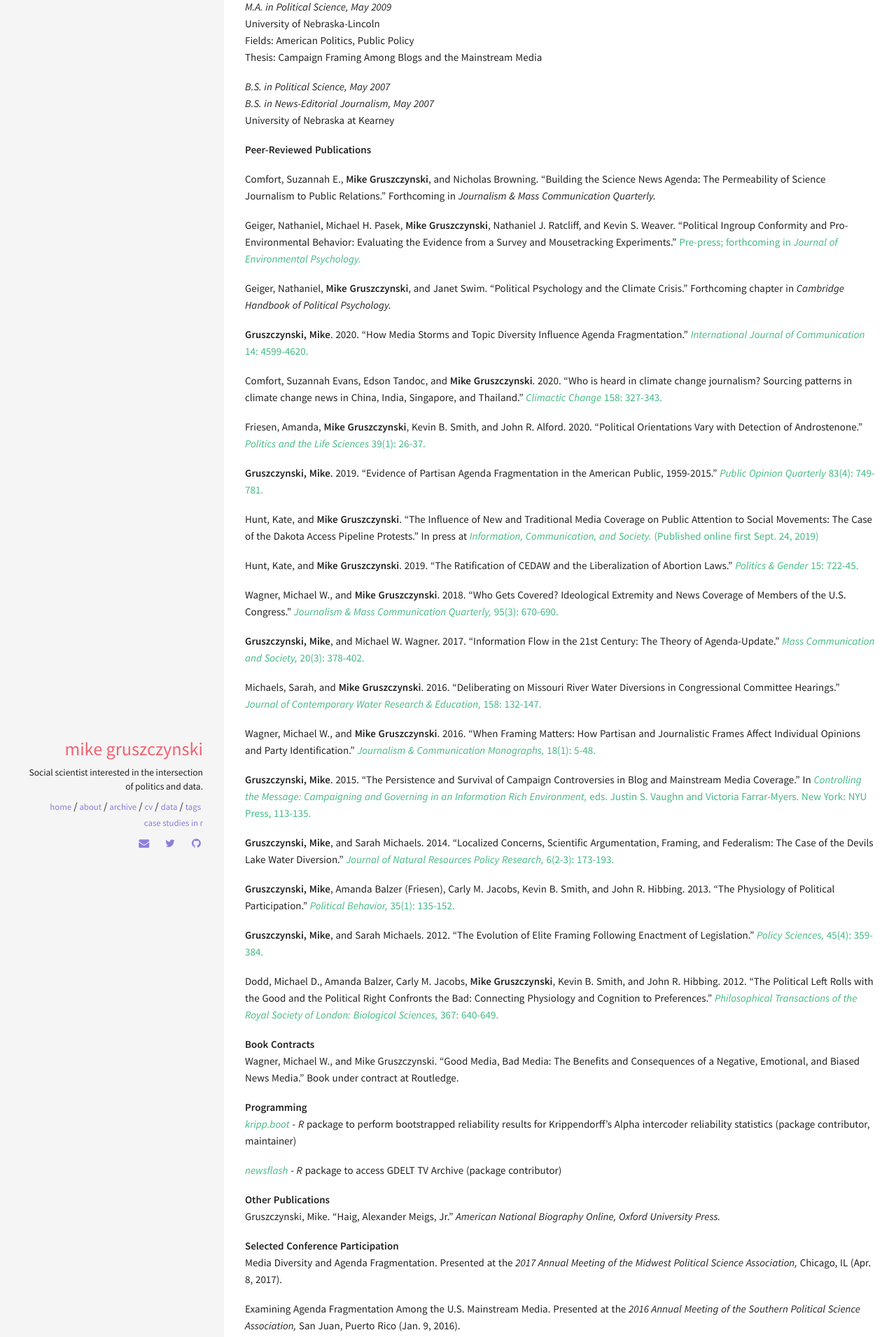
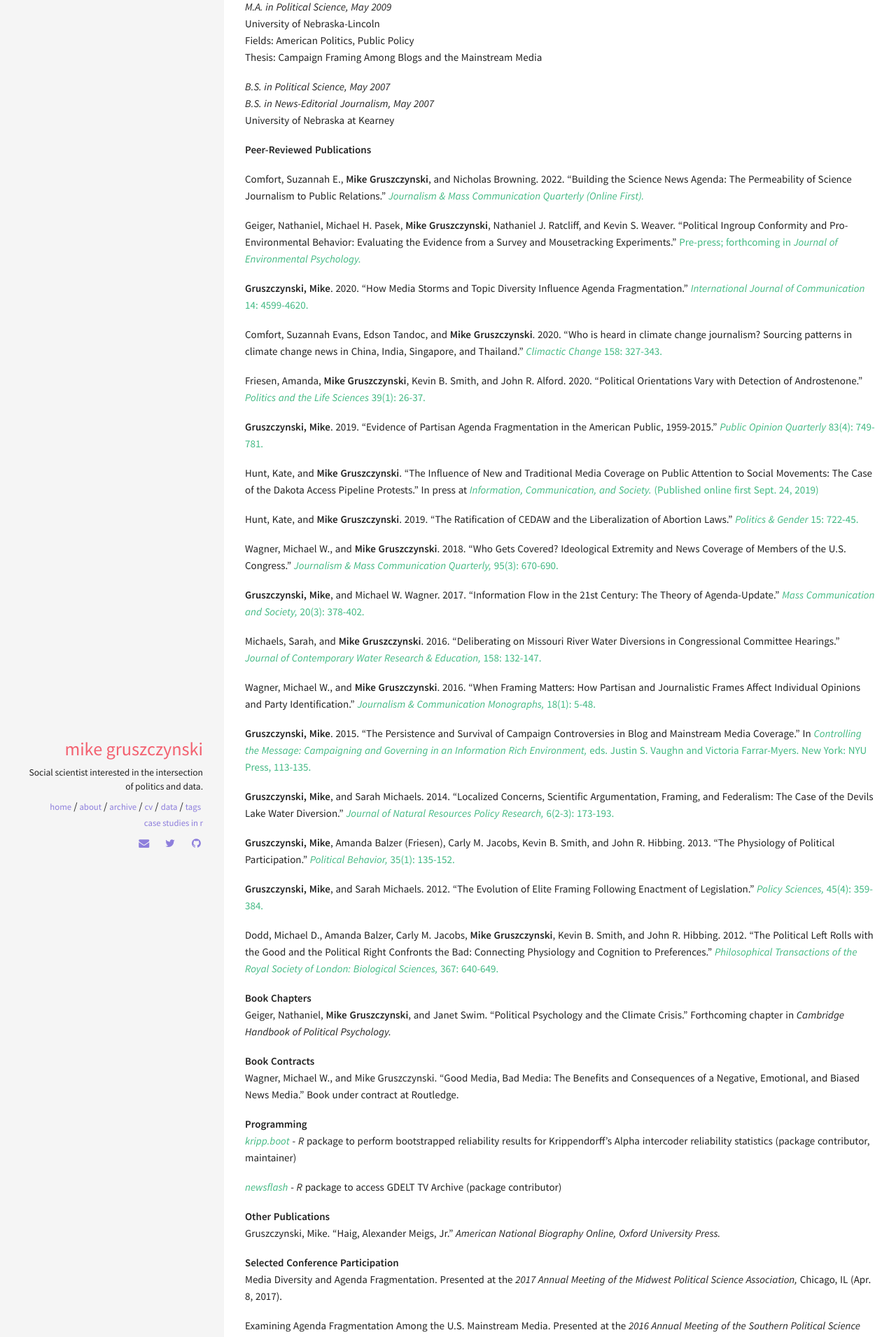
Before and after one commit to MikeGruz/mikegruz.github.io, a Jekyll site: the page built from cv.md, in a window 1280 px wide. Shown: the part 1327-3237 px from the top of the page at 70% size. Built offline with Jekyll 4.4.1, drawn with Linux system fonts in a browser that asks for light colours; some of the changed lines change nothing that is shown.

Commit message:
added publication

```diff
--- a/cv.md
+++ b/cv.md
@@ -69,11 +69,9 @@ University of Nebraska at Kearney
 
 **Peer-Reviewed Publications**
 
-Comfort, Suzannah E., **Mike Gruszczynski**, and Nicholas Browning. "Building the Science News Agenda: The Permeability of Science Journalism to Public Relations." Forthcoming in *Journalism & Mass Communication Quarterly.*
+Comfort, Suzannah E., **Mike Gruszczynski**, and Nicholas Browning. 2022. "Building the Science News Agenda: The Permeability of Science Journalism to Public Relations." [*Journalism & Mass Communication Quarterly (Online First).*](https://doi.org/10.1177/10776990211047949){:target="_blank"}
 
 Geiger, Nathaniel, Michael H. Pasek, **Mike Gruszczynski**, Nathaniel J. Ratcliff, and Kevin S. Weaver. "Political Ingroup Conformity and Pro-Environmental Behavior: Evaluating the Evidence from a Survey and Mousetracking Experiments." [Pre-press; forthcoming in *Journal of Environmental Psychology.*](https://www.sciencedirect.com/science/article/abs/pii/S0272494420306897){:target="_blank"}
-
-Geiger, Nathaniel, **Mike Gruszczynski**, and Janet Swim. "Political Psychology and the Climate Crisis." Forthcoming chapter in *Cambridge Handbook of Political Psychology.*
 
 **Gruszczynski, Mike**. 2020. "How Media Storms and Topic Diversity Influence Agenda Fragmentation." [*International Journal of Communication* 14: 4599-4620.](https://ijoc.org/index.php/ijoc/article/view/13267){:target="_blank"}
 
@@ -104,6 +102,9 @@ Wagner, Michael W., and **Mike Gruszczynski**. 2016. "When Framing Matters: How
 **Gruszczynski, Mike**, and Sarah Michaels. 2012. "The Evolution of Elite Framing Following Enactment of Legislation." [*Policy Sciences,* 45(4): 359-384.](http://link.springer.com/article/10.1007/s11077-012-9153-y){:target="_blank"}
 
 Dodd, Michael D., Amanda Balzer, Carly M. Jacobs, **Mike Gruszczynski**, Kevin B. Smith, and John R. Hibbing. 2012. "The Political Left Rolls with the Good and the Political Right Confronts the Bad: Connecting Physiology and Cognition to Preferences." [*Philosophical Transactions of the Royal Society of London: Biological Sciences,* 367: 640-649.](http://rstb.royalsocietypublishing.org/content/367/1589/640.short){:target="_blank"}
+
+**Book Chapters**
+Geiger, Nathaniel, **Mike Gruszczynski**, and Janet Swim. "Political Psychology and the Climate Crisis." Forthcoming chapter in *Cambridge Handbook of Political Psychology.*
 
 
 **Book Contracts**
```
